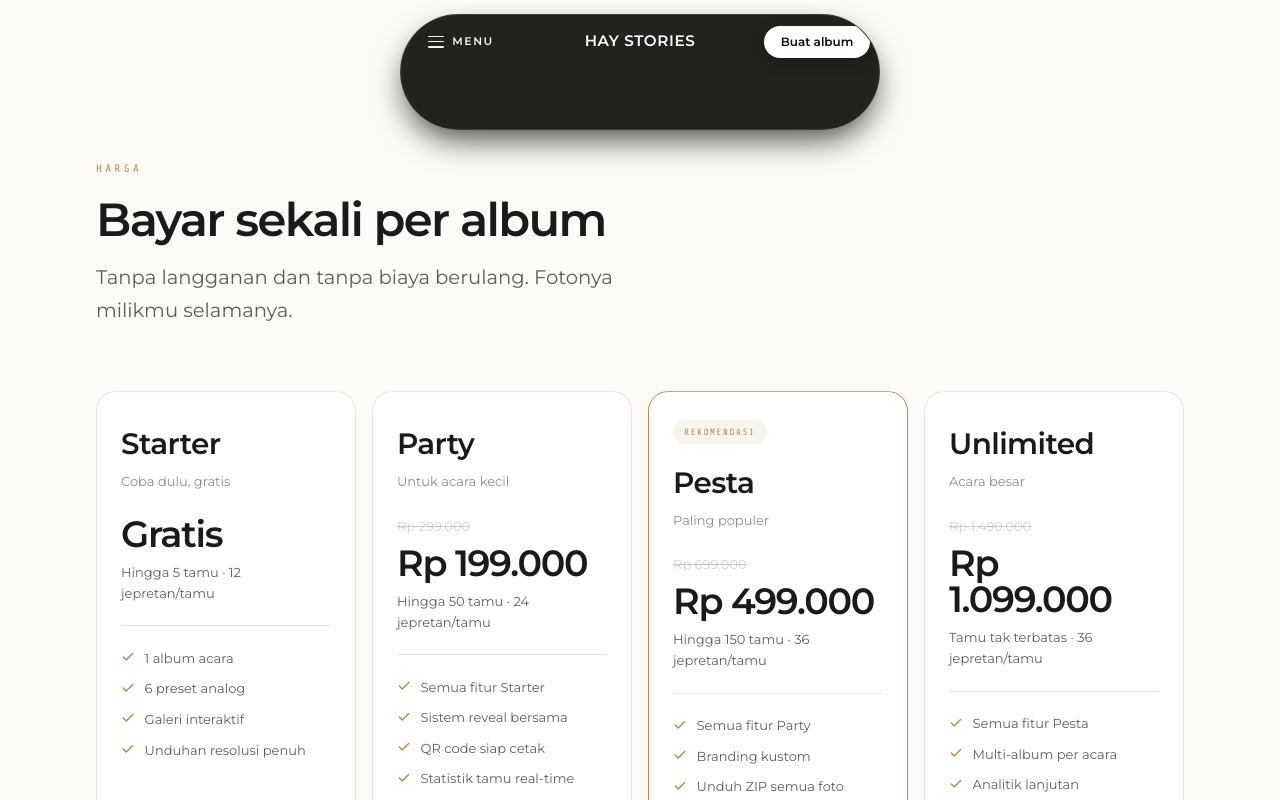
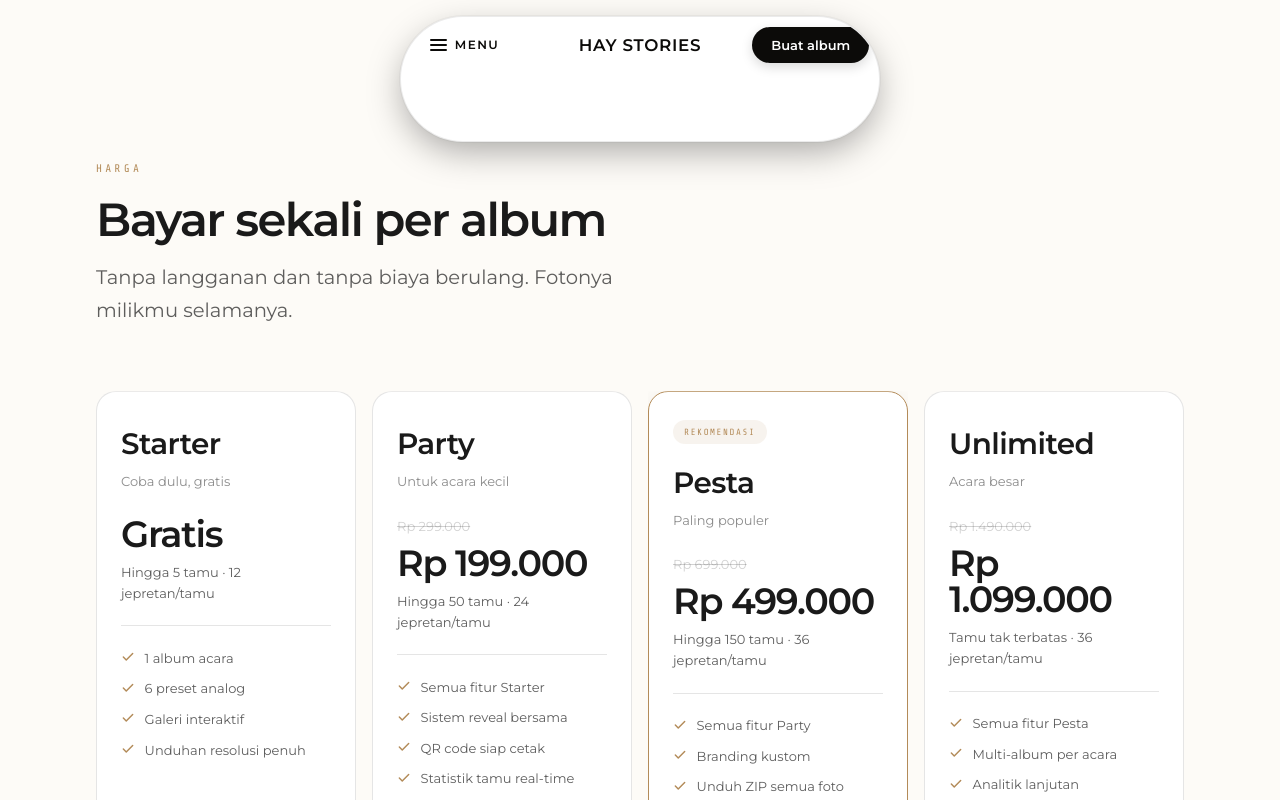
Before and after one commit to LuffiIdrisSetiawan0/Hay-Stories, a Next.js app: page /harga in a window 1280 px wide. Shown: the top 800 px of the page. Built offline with nearby package versions, Linux system fonts and the light colour scheme.

Commit message:
feat(nav): exact Y-Vision white pill capsule design with smooth morphing animation and balanced spacing

```diff
--- a/src/components/ui/Navbar.module.css
+++ b/src/components/ui/Navbar.module.css
@@ -1,13 +1,13 @@
 /* ===========================================================================
-   Y-Vision Morphing Floating Pill Capsule Mega Menu & Animations
+   Y-Vision Floating White Pill Capsule & Morphing Mega Menu
    =========================================================================== */
 
-/* Backdrop overlay with smooth blur & fade */
+/* Backdrop overlay */
 .backdrop {
   position: fixed;
   inset: 0;
   z-index: 85;
-  background: rgba(0, 0, 0, 0.72);
+  background: rgba(0, 0, 0, 0.75);
   backdrop-filter: blur(10px);
   -webkit-backdrop-filter: blur(10px);
   opacity: 0;
@@ -23,7 +23,7 @@
 /* Header container (fixed at top center) */
 .header {
   position: fixed;
-  top: 0.85rem;
+  top: 1rem;
   left: 0;
   right: 0;
   z-index: 95;
@@ -34,45 +34,39 @@
 }
 
 /*
- * Floating Morphing Capsule
- * Closed: 480px sleek pill
- * Open: Wide mega-menu card (up to 1280px)
+ * Morphing White Capsule (y-vision.co.kr exact style)
+ * Closed: 480px sleek white pill
+ * Open: Wide crisp mega-menu card (up to 1360px)
  */
 .capsule {
   pointer-events: auto;
   width: 100%;
   max-width: 480px;
   border-radius: 9999px;
-  background: rgba(18, 16, 13, 0.92);
-  backdrop-filter: blur(20px);
-  -webkit-backdrop-filter: blur(20px);
-  border: 1px solid rgba(255, 255, 255, 0.12);
+  background: #ffffff;
+  color: #0c0b09;
+  border: 1px solid rgba(0, 0, 0, 0.08);
   box-shadow:
-    0 14px 32px -6px rgba(0, 0, 0, 0.75),
-    0 0 0 1px rgba(255, 255, 255, 0.06);
-  color: #f5f2ec;
+    0 12px 36px -4px rgba(0, 0, 0, 0.35),
+    0 0 0 1px rgba(0, 0, 0, 0.04);
   overflow: hidden;
   transition:
-    max-width 0.48s cubic-bezier(0.16, 1, 0.3, 1),
-    border-radius 0.48s cubic-bezier(0.16, 1, 0.3, 1),
-    background-color 0.35s ease,
-    border-color 0.35s ease,
-    box-shadow 0.45s ease;
+    max-width 0.45s cubic-bezier(0.16, 1, 0.3, 1),
+    border-radius 0.45s cubic-bezier(0.16, 1, 0.3, 1),
+    box-shadow 0.4s ease;
   will-change: max-width, border-radius;
 }
 
 .capsuleOpen {
-  max-width: min(1280px, calc(100vw - 2rem));
+  max-width: min(1320px, calc(100vw - 2rem));
   border-radius: 26px;
-  background: #12100d;
-  border-color: rgba(255, 255, 255, 0.18);
   box-shadow:
-    0 36px 90px -12px rgba(0, 0, 0, 0.92),
-    0 0 0 1px rgba(255, 255, 255, 0.1);
+    0 32px 80px -8px rgba(0, 0, 0, 0.75),
+    0 0 0 1px rgba(0, 0, 0, 0.08);
 }
 
 /* ===========================================================================
-   Top Capsule Bar (Always Visible)
+   Top Bar inside the Capsule (56px)
    =========================================================================== */
 
 .bar {
@@ -80,29 +74,29 @@
   display: flex;
   align-items: center;
   justify-content: space-between;
-  height: 50px;
-  padding-inline: 1rem 0.45rem;
+  height: 52px;
+  padding-inline: 1.15rem 0.5rem;
 }
 
 @media (min-width: 640px) {
   .bar {
-    height: 54px;
-    padding-inline: 1.25rem 0.55rem;
+    height: 56px;
+    padding-inline: 1.35rem 0.6rem;
   }
 }
 
-/* ===== Animated Hamburger Button ===== */
+/* ===== Animated Hamburger Button (Left) ===== */
 
 .menuBtn {
   display: inline-flex;
   align-items: center;
   gap: 0.5rem;
   font-family: var(--font-sans);
-  font-size: 0.6875rem;
+  font-size: 0.75rem;
   font-weight: 700;
-  letter-spacing: 0.14em;
+  letter-spacing: 0.12em;
   text-transform: uppercase;
-  color: #f5f2ec;
+  color: #0c0b09;
   cursor: pointer;
   padding: 0.35rem 0.45rem;
   border-radius: 9999px;
@@ -110,12 +104,12 @@
 }
 
 .menuBtn:hover {
-  opacity: 0.85;
+  opacity: 0.75;
 }
 
 .iconWrapper {
   position: relative;
-  width: 16px;
+  width: 17px;
   height: 12px;
   display: flex;
   flex-direction: column;
@@ -125,8 +119,8 @@
 .line {
   display: block;
   width: 100%;
-  height: 1.75px;
-  background-color: currentColor;
+  height: 1.8px;
+  background-color: #0c0b09;
   border-radius: 2px;
   transition:
     transform 0.35s cubic-bezier(0.16, 1, 0.3, 1),
@@ -134,7 +128,7 @@
   transform-origin: center;
 }
 
-/* Hamburger to 'X' animation */
+/* Morphing hamburger lines into 'X' */
 .menuBtnActive .line1 {
   transform: translateY(5.1px) rotate(45deg);
 }
@@ -159,18 +153,18 @@
   }
 }
 
-/* ===== Centered Wordmark ===== */
+/* ===== Centered Wordmark (HAY STORIES) ===== */
 
 .wordmark {
   position: absolute;
   left: 50%;
   transform: translateX(-50%);
   font-family: var(--font-sans);
-  font-size: 0.875rem;
+  font-size: 0.95rem;
   font-weight: 800;
   letter-spacing: 0.04em;
   text-transform: uppercase;
-  color: #ffffff;
+  color: #0c0b09;
   white-space: nowrap;
   transition: opacity 0.2s ease;
   user-select: none;
@@ -178,29 +172,29 @@
 
 @media (min-width: 640px) {
   .wordmark {
-    font-size: 0.95rem;
+    font-size: 1.05rem;
   }
 }
 
 .wordmark:hover {
-  opacity: 0.85;
+  opacity: 0.75;
 }
 
-/* ===== Pill CTA Button ===== */
+/* ===== Pill CTA Button (Black on White) ===== */
 
 .ctaBtn {
   display: inline-flex;
   align-items: center;
   justify-content: center;
-  padding: 0.4rem 1.05rem;
+  padding: 0.45rem 1.2rem;
   border-radius: 9999px;
   font-family: var(--font-sans);
-  font-size: 0.75rem;
+  font-size: 0.8125rem;
   font-weight: 700;
   white-space: nowrap;
-  background: #ffffff;
-  color: #0c0b09;
-  box-shadow: 0 4px 14px rgba(0, 0, 0, 0.25);
+  background: #0c0b09;
+  color: #ffffff;
+  box-shadow: 0 4px 12px rgba(0, 0, 0, 0.15);
   transition:
     transform 0.25s cubic-bezier(0.16, 1, 0.3, 1),
     opacity 0.2s ease,
@@ -208,8 +202,9 @@
 }
 
 .ctaBtn:hover {
-  opacity: 0.92;
-  transform: scale(1.04);
+  background: #24211c;
+  opacity: 0.95;
+  transform: scale(1.03);
 }
 
 .ctaBtn:active {
@@ -217,7 +212,7 @@
 }
 
 /* ===========================================================================
-   Expandable Mega Menu Content & Staggered Reveal Animations
+   Mega Menu Expandable Content & Animations
    =========================================================================== */
 
 .menuDrawer {
@@ -225,7 +220,7 @@
   grid-template-rows: 0fr;
   opacity: 0;
   transition:
-    grid-template-rows 0.48s cubic-bezier(0.16, 1, 0.3, 1),
+    grid-template-rows 0.45s cubic-bezier(0.16, 1, 0.3, 1),
     opacity 0.35s ease;
 }
 
@@ -238,16 +233,16 @@
   overflow: hidden;
   max-height: calc(100svh - 6.5rem);
   overflow-y: auto;
-  padding: 1rem 1.5rem 2rem;
+  padding: 1.25rem 1.5rem 2rem;
   display: flex;
   flex-direction: column;
-  gap: 2rem;
+  gap: 2.25rem;
 }
 
 @media (min-width: 768px) {
   .menuInner {
-    padding: 1.25rem 2.25rem 2.5rem;
-    gap: 2.5rem;
+    padding: 1.5rem 2.5rem 2.75rem;
+    gap: 2.75rem;
   }
 }
 
@@ -255,9 +250,9 @@
 .sectionHeading {
   font-family: var(--font-mono);
   font-size: 0.6875rem;
-  letter-spacing: 0.3em;
+  letter-spacing: 0.25em;
   text-transform: uppercase;
-  color: var(--color-accent);
+  color: #8c7b69;
   margin-bottom: 1.25rem;
   opacity: 0;
   transform: translateY(12px);
@@ -281,7 +276,7 @@
 @media (min-width: 768px) {
   .serviceGrid {
     grid-template-columns: repeat(4, 1fr);
-    gap: 1.5rem;
+    gap: 1.75rem;
   }
 }
 
@@ -310,7 +305,7 @@
 }
 
 .serviceLink:hover {
-  background-color: rgba(255, 255, 255, 0.045);
+  background-color: rgba(0, 0, 0, 0.035);
 }
 
 .serviceIndex {
@@ -318,9 +313,9 @@
   font-size: 0.75rem;
   font-weight: 600;
   letter-spacing: 0.1em;
-  color: var(--color-accent);
+  color: #8c7b69;
   margin-top: 0.2rem;
-  opacity: 0.75;
+  opacity: 0.85;
 }
 
 .serviceInfo {
@@ -337,21 +332,21 @@
   font-family: var(--font-sans);
   font-size: 1.05rem;
   font-weight: 700;
-  color: #f5f2ec;
+  color: #0c0b09;
   transition: color 0.25s ease;
 }
 
 .arrowIcon {
   opacity: 0;
   transform: translateX(-5px) translateY(2px);
-  color: var(--color-accent);
+  color: #8c7b69;
   transition:
     opacity 0.25s cubic-bezier(0.16, 1, 0.3, 1),
     transform 0.25s cubic-bezier(0.16, 1, 0.3, 1);
 }
 
 .serviceLink:hover .serviceTitle {
-  color: #ffffff;
+  color: #000000;
 }
 
 .serviceLink:hover .arrowIcon {
@@ -362,13 +357,13 @@
 .serviceDesc {
   font-size: 0.8125rem;
   line-height: 1.5;
-  color: rgba(245, 242, 236, 0.55);
+  color: #5c5852;
 }
 
 /* ===== Explore Navigation ===== */
 
 .exploreNav {
-  border-top: 1px solid rgba(255, 255, 255, 0.08);
+  border-top: 1px solid rgba(0, 0, 0, 0.08);
   padding-top: 1.5rem;
 }
 
@@ -396,24 +391,24 @@
   font-family: var(--font-sans);
   font-size: 0.95rem;
   font-weight: 600;
-  color: rgba(245, 242, 236, 0.8);
-  transition: color 0.2s ease, transform 0.2s ease;
+  color: #2e2b26;
+  transition: color 0.2s ease;
 }
 
 .exploreLink:hover {
-  color: #ffffff;
+  color: #000000;
 }
 
 /* ===== Menu Footer ===== */
 
 .menuFooter {
-  border-top: 1px solid rgba(255, 255, 255, 0.08);
+  border-top: 1px solid rgba(0, 0, 0, 0.08);
   padding-top: 1.25rem;
   display: flex;
   flex-direction: column;
   gap: 0.75rem;
   font-size: 0.8125rem;
-  color: rgba(245, 242, 236, 0.45);
+  color: #736d64;
   opacity: 0;
   transform: translateY(12px);
   transition:
@@ -445,12 +440,13 @@
 }
 
 .footerLinks a {
-  color: rgba(245, 242, 236, 0.65);
+  color: #3b3731;
+  font-weight: 500;
   transition: color 0.2s ease;
 }
 
 .footerLinks a:hover {
-  color: #ffffff;
+  color: #000000;
 }
 
 .dot {
--- a/src/components/ui/Navbar.tsx
+++ b/src/components/ui/Navbar.tsx
@@ -106,7 +106,7 @@
       />
 
       <header className={styles.header}>
-        {/* Floating Morphing Capsule */}
+        {/* Floating Morphing Capsule Menu (Y-Vision White Pill) */}
         <div
           ref={capsuleRef}
           className={`${styles.capsule} ${open ? styles.capsuleOpen : ""}`}
@@ -114,9 +114,9 @@
           aria-modal={open}
           aria-label="Menu Utama"
         >
-          {/* Top Bar inside the Capsule */}
+          {/* Top Capsule Bar */}
           <div className={styles.bar}>
-            {/* Animated Hamburger / Close Button */}
+            {/* Animated Hamburger Button (Left) */}
             <button
               ref={triggerRef}
               type="button"
@@ -130,15 +130,15 @@
                 <span className={`${styles.line} ${styles.line2}`} />
                 <span className={`${styles.line} ${styles.line3}`} />
               </div>
-              <span className={styles.menuLabel}>{open ? "Tutup" : "Menu"}</span>
+              <span className={styles.menuLabel}>{open ? "TUTUP" : "MENU"}</span>
             </button>
 
             {/* Centered Brand Logo */}
             <Link href="/" className={styles.wordmark} onClick={close}>
-              HAY Stories
+              HAY STORIES
             </Link>
 
-            {/* Pill Action Button */}
+            {/* Pill CTA Button (Right) */}
             <Link href="/login" className={styles.ctaBtn} onClick={close}>
               Buat album
             </Link>
@@ -152,14 +152,14 @@
           >
             <div className={styles.menuInner}>
               {/* Section 1: Fitur & Roll Film */}
-              <nav aria-label="Fitur & Roll Film" className={styles.animatedSection}>
-                <p className={styles.sectionHeading}>Fitur & Roll Film</p>
+              <nav aria-label="Fitur & Roll Film">
+                <p className={styles.sectionHeading}>Fitur & Layanan</p>
                 <ul className={styles.serviceGrid}>
                   {SERVICE_ITEMS.map((item, idx) => (
                     <li
                       key={item.index}
                       className={styles.serviceItem}
-                      style={{ "--stagger": `${idx * 50 + 80}ms` } as React.CSSProperties}
+                      style={{ "--stagger": `${idx * 45 + 80}ms` } as React.CSSProperties}
                     >
                       <Link
                         href={item.href}
@@ -188,7 +188,7 @@
                     <li
                       key={link.label}
                       className={styles.exploreItem}
-                      style={{ "--stagger": `${idx * 40 + 260}ms` } as React.CSSProperties}
+                      style={{ "--stagger": `${idx * 35 + 240}ms` } as React.CSSProperties}
                     >
                       <Link
                         href={link.href}
```
Also changed, not shown: src/components/landing/Hero.module.css (+4 -4 lines).
